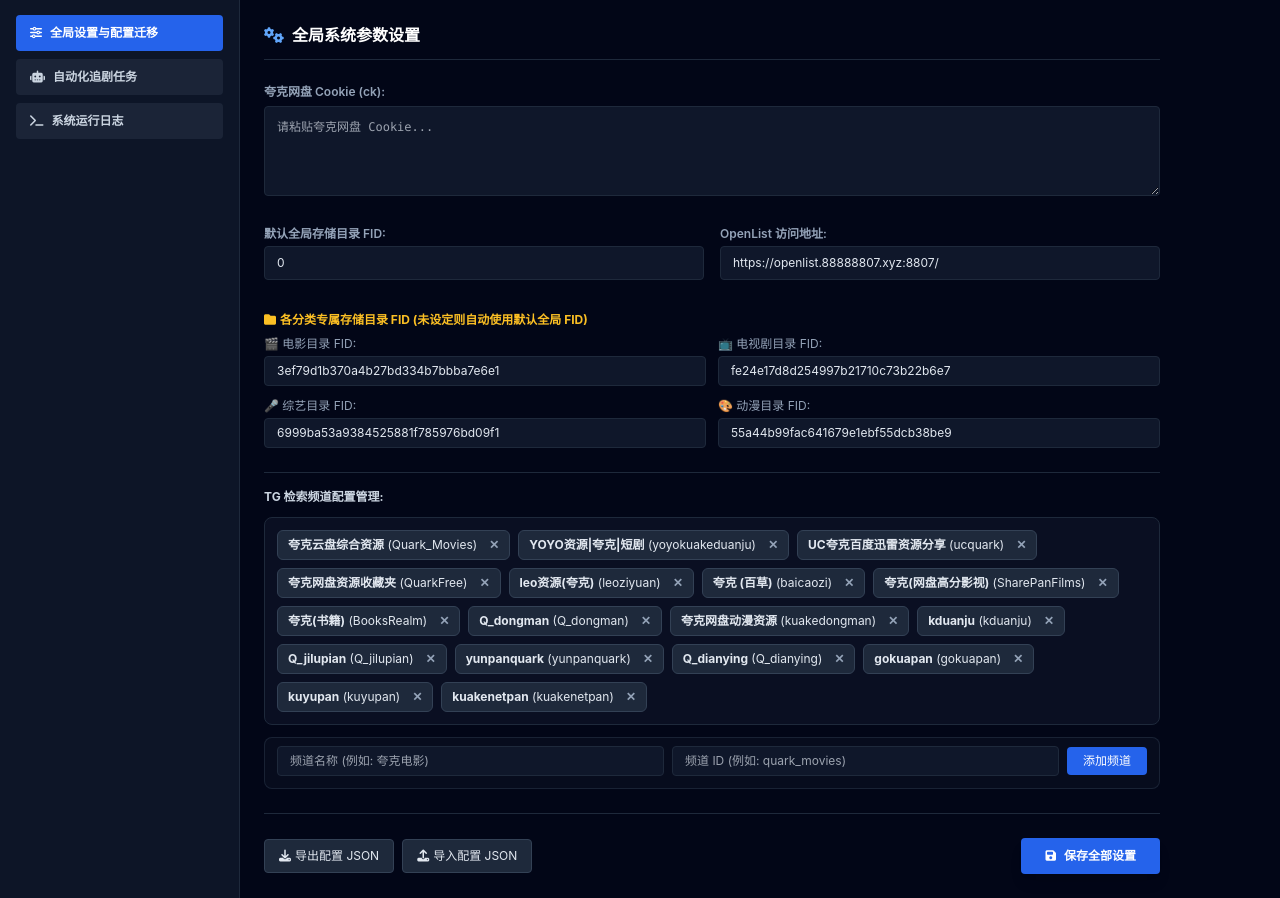
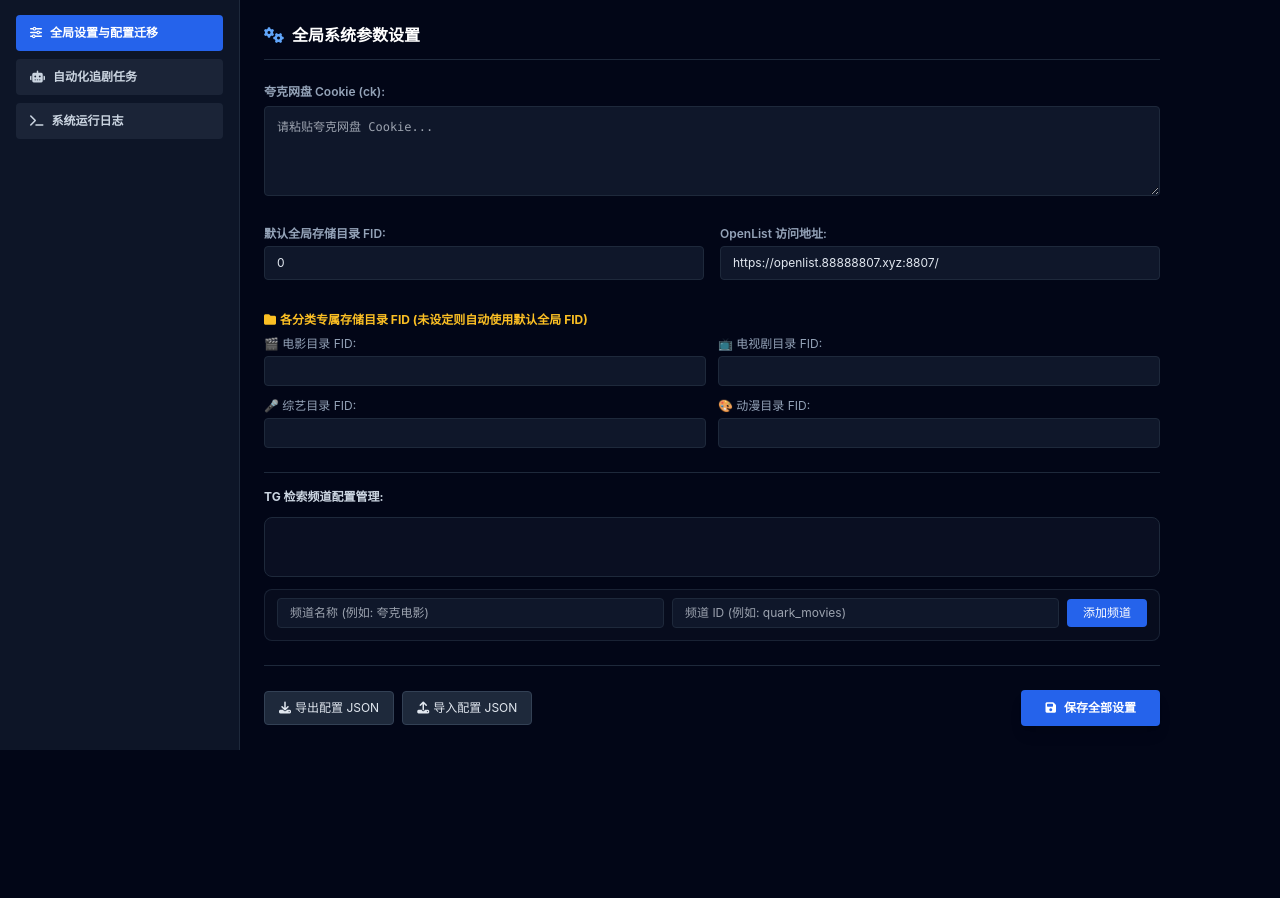
Before and after one commit to rinzaki007/DouQuarkHub, a Python web app: template templates/admin.html in a window 1280 px wide. Shown: the part 62-960 px from the top of the page. After the commit the page ends 812 px from the top, so only its background shows below. Run offline with Jinja, Linux system fonts and the light colour scheme; the template is opened without the code that fills it, so the values that code supplies are empty; some libraries are stand-ins or nearby versions.

Commit message:
Update admin.html

```diff
--- a/templates/admin.html
+++ b/templates/admin.html
@@ -12,7 +12,6 @@
             color: #f8fafc;
             font-family: -apple-system, BlinkMacSystemFont, "Segoe UI", Roboto, "Helvetica Neue", Arial, sans-serif;
         }
-        /* 强制日志卡片与控制台自然换行 */
         .log-box-style {
             white-space: pre-wrap !important;
             word-break: break-all !important;
@@ -45,7 +44,7 @@
     <!-- 侧边栏 + 内容区双栏布局 -->
     <div class="flex-1 flex overflow-hidden">
 
-        <!-- 侧边栏菜单 (全功能 3 个标签栏) -->
+        <!-- 侧边栏菜单 -->
         <aside class="w-60 bg-slate-900/90 border-r border-slate-800 p-4 shrink-0 flex flex-col gap-2">
             <button onclick="switchTab('global')" id="tab-btn-global"
                 class="tab-btn w-full text-left bg-blue-600 text-white px-3.5 py-2.5 rounded text-xs font-semibold flex items-center gap-2 transition">
@@ -98,19 +97,19 @@
                     <div class="grid grid-cols-1 md:grid-cols-2 gap-3">
                         <div>
                             <label class="block text-xs text-slate-400 mb-1">🎬 电影目录 FID:</label>
-                            <input type="text" id="fid-movie" value="3ef79d1b370a4b27bd334b7bbba7e6e1" class="w-full bg-slate-900 border border-slate-800 rounded px-3 py-1.5 text-xs text-slate-200">
+                            <input type="text" id="fid-movie" value="" class="w-full bg-slate-900 border border-slate-800 rounded px-3 py-1.5 text-xs text-slate-200">
                         </div>
                         <div>
                             <label class="block text-xs text-slate-400 mb-1">📺 电视剧目录 FID:</label>
-                            <input type="text" id="fid-tv" value="fe24e17d8d254997b21710c73b22b6e7" class="w-full bg-slate-900 border border-slate-800 rounded px-3 py-1.5 text-xs text-slate-200">
+                            <input type="text" id="fid-tv" value="" class="w-full bg-slate-900 border border-slate-800 rounded px-3 py-1.5 text-xs text-slate-200">
                         </div>
                         <div>
                             <label class="block text-xs text-slate-400 mb-1">🎤 综艺目录 FID:</label>
-                            <input type="text" id="fid-show" value="6999ba53a9384525881f785976bd09f1" class="w-full bg-slate-900 border border-slate-800 rounded px-3 py-1.5 text-xs text-slate-200">
+                            <input type="text" id="fid-show" value="" class="w-full bg-slate-900 border border-slate-800 rounded px-3 py-1.5 text-xs text-slate-200">
                         </div>
                         <div>
                             <label class="block text-xs text-slate-400 mb-1">🎨 动漫目录 FID:</label>
-                            <input type="text" id="fid-anime" value="55a44b99fac641679e1ebf55dcb38be9" class="w-full bg-slate-900 border border-slate-800 rounded px-3 py-1.5 text-xs text-slate-200">
+                            <input type="text" id="fid-anime" value="" class="w-full bg-slate-900 border border-slate-800 rounded px-3 py-1.5 text-xs text-slate-200">
                         </div>
                     </div>
                 </div>
@@ -119,7 +118,6 @@
                 <div class="space-y-3 pt-4 border-t border-slate-800">
                     <h3 class="text-xs font-bold text-slate-300">TG 检索频道配置管理:</h3>
 
-                    <!-- 频道卡片容器：用 flex-wrap 自然折行，绝不遮挡底部 -->
                     <div id="tg-channels-container" class="flex flex-wrap gap-2 p-3 bg-slate-900/60 rounded-lg border border-slate-800 min-h-[60px]">
                         <!-- JS 动态渲染 -->
                     </div>
@@ -161,7 +159,6 @@
                     </button>
                 </div>
 
-                <!-- 订阅任务表格 -->
                 <div class="bg-slate-900 border border-slate-800 rounded-lg overflow-hidden">
                     <table class="w-full text-left text-xs text-slate-300">
                         <thead class="bg-slate-800/80 text-slate-400 uppercase font-semibold border-b border-slate-700/60">
@@ -187,15 +184,17 @@
                         <i class="fa-solid fa-terminal text-emerald-400"></i> 后台系统实时控制台日志
                     </h2>
                     <div class="flex gap-2">
+                        <button onclick="fetchAdminLogs()" class="bg-slate-800 hover:bg-slate-700 text-slate-200 text-xs px-3 py-1.5 rounded border border-slate-700 flex items-center gap-1">
+                            <i class="fa-solid fa-arrows-rotate"></i> 手动刷新
+                        </button>
                         <button onclick="clearAdminLogs()" class="bg-slate-800 hover:bg-slate-700 text-slate-300 text-xs px-3 py-1.5 rounded border border-slate-700">
-                            清空控制台
+                            清空本地视图
                         </button>
                     </div>
                 </div>
 
-                <!-- 控制台日志文本框 -->
                 <div id="admin-log-box" class="bg-slate-950 border border-slate-800 rounded-lg p-4 h-[550px] overflow-y-auto log-box-style text-xs text-sky-400 font-mono shadow-inner">
-                    [System] 日志控制台就绪，正在监听后台数据通道...\n
+                    正在连接系统日志服务...
                 </div>
             </div>
 
@@ -203,32 +202,43 @@
     </div>
 
     <script>
-        let tgChannels = [
-            { name: '夸克云盘综合资源', id: 'Quark_Movies' },
-            { name: 'YOYO资源|夸克|短剧', id: 'yoyokuakeduanju' },
-            { name: 'UC夸克百度迅雷资源分享', id: 'ucquark' },
-            { name: '夸克网盘资源收藏夹', id: 'QuarkFree' },
-            { name: 'leo资源(夸克)', id: 'leoziyuan' },
-            { name: '夸克 (百草)', id: 'baicaozi' },
-            { name: '夸克(网盘高分影视)', id: 'SharePanFilms' },
-            { name: '夸克(书籍)', id: 'BooksRealm' },
-            { name: 'Q_dongman', id: 'Q_dongman' },
-            { name: '夸克网盘动漫资源', id: 'kuakedongman' },
-            { name: 'kduanju', id: 'kduanju' },
-            { name: 'Q_jilupian', id: 'Q_jilupian' },
-            { name: 'yunpanquark', id: 'yunpanquark' },
-            { name: 'Q_dianying', id: 'Q_dianying' },
-            { name: 'gokuapan', id: 'gokuapan' },
-            { name: 'kuyupan', id: 'kuyupan' },
-            { name: 'kuakenetpan', id: 'kuakenetpan' }
-        ];
+        let tgChannels = [];
+        let logPollTimer = null;
 
         document.addEventListener("DOMContentLoaded", () => {
-            renderTGChannels();
-            loadSubscriptions();
+            loadConfigFromBackend();
         });
 
-        // 🎯 核心功能：侧边栏 3 大面板无缝切换
+        // 🎯 核心修复 1：页面加载时向后端请求已保存的 Cookie、FID、OpenList 及频道
+        async function loadConfigFromBackend() {
+            try {
+                const resp = await fetch('/api/config');
+                const res = await resp.json();
+                if (res.success && res.config) {
+                    const cfg = res.config;
+                    document.getElementById('quark-cookie').value = cfg.quark_cookie || '';
+                    document.getElementById('fid-default').value = cfg.default_fid || '0';
+                    document.getElementById('openlist-url').value = cfg.openlist_url || 'https://openlist.88888807.xyz:8807/';
+
+                    const catFids = cfg.category_fids || {};
+                    document.getElementById('fid-movie').value = catFids['电影'] || '3ef79d1b370a4b27bd334b7bbba7e6e1';
+                    document.getElementById('fid-tv').value = catFids['电视剧'] || 'fe24e17d8d254997b21710c73b22b6e7';
+                    document.getElementById('fid-show').value = catFids['综艺'] || '6999ba53a9384525881f785976bd09f1';
+                    document.getElementById('fid-anime').value = catFids['动漫'] || '55a44b99fac641679e1ebf55dcb38be9';
+
+                    tgChannels = cfg.channels || [];
+                    renderTGChannels();
+
+                    if (cfg.quark_cookie) {
+                        localStorage.setItem('quark_cookie', cfg.quark_cookie);
+                    }
+                }
+            } catch (err) {
+                console.error("加载全局配置失败:", err);
+            }
+        }
+
+        // 切换 Tab 并自动开启日志 3 秒轮询
         function switchTab(tabName) {
             document.querySelectorAll('.tab-btn').forEach(btn => {
                 btn.className = "tab-btn w-full text-left bg-slate-800/80 hover:bg-slate-700 text-slate-300 px-3.5 py-2.5 rounded text-xs font-semibold flex items-center gap-2 transition";
@@ -247,12 +257,19 @@
                 activePanel.classList.remove('hidden');
             }
 
+            if (logPollTimer) {
+                clearInterval(logPollTimer);
+                logPollTimer = null;
+            }
+
             if (tabName === 'auto') {
                 loadSubscriptions();
+            } else if (tabName === 'logs') {
+                fetchAdminLogs();
+                logPollTimer = setInterval(fetchAdminLogs, 3000); // 开启日志实时轮询
             }
         }
 
-        // 渲染频道列表
         function renderTGChannels() {
             const container = document.getElementById('tg-channels-container');
             container.innerHTML = '';
@@ -260,7 +277,7 @@
                 const badge = document.createElement('div');
                 badge.className = "bg-slate-800 border border-slate-700 rounded-md px-2.5 py-1.5 flex items-center gap-2 text-xs text-slate-200 shrink-0";
                 badge.innerHTML = `
-                    <span><strong>${ch.name}</strong> (${ch.id})</span>
+                    <span><strong>${ch.name || ch.id}</strong> (${ch.id})</span>
                     <button onclick="removeTGChannel(${idx})" class="text-slate-400 hover:text-rose-400 font-bold ml-1">✕</button>
                 `;
                 container.appendChild(badge);
@@ -282,7 +299,6 @@
             renderTGChannels();
         }
 
-        // 自动化追剧：拉取列表并渲染表格
         async function loadSubscriptions() {
             const tbody = document.getElementById('sub-table-body');
             tbody.innerHTML = '<tr><td colspan="5" class="px-4 py-4 text-center text-slate-500">正在加载追剧列表...</td></tr>';
@@ -316,7 +332,6 @@
         }
 
         async function runSubNow(subId) {
-            appendAdminLog(`[系统] 手动触发自动化追剧任务 ID: ${subId}`);
             try {
                 const resp = await fetch('/api/subscriptions/run-now', {
                     method: 'POST',
@@ -341,31 +356,75 @@
             }
         }
 
-        function appendAdminLog(text) {
-            const logBox = document.getElementById('admin-log-box');
-            logBox.innerText += text + '\n';
-            logBox.scrollTop = logBox.scrollHeight;
+        // 🎯 核心修复 2：实时拉取系统控制台日志
+        async function fetchAdminLogs() {
+            try {
+                const resp = await fetch('/api/admin/logs');
+                const res = await resp.json();
+                if (res.success && res.logs) {
+                    const logBox = document.getElementById('admin-log-box');
+                    logBox.innerText = res.logs.join('\n');
+                    logBox.scrollTop = logBox.scrollHeight;
+                }
+            } catch (err) {
+                console.error("拉取后台日志失败:", err);
+            }
         }
 
         function clearAdminLogs() {
-            document.getElementById('admin-log-box').innerText = '[System] 已清空控制台日志。\n';
+            document.getElementById('admin-log-box').innerText = '[System] 已清空本地视图日志。\n';
         }
 
+        // 🎯 核心修复 3：保存时把全局 Cookie、FID、OpenList URL 一并打包保存
         async function saveAllSettings() {
+            const cookieVal = document.getElementById('quark-cookie').value.trim();
+            const payload = {
+                quark_cookie: cookieVal,
+                default_fid: document.getElementById('fid-default').value.trim(),
+                openlist_url: document.getElementById('openlist-url').value.trim(),
+                category_fids: {
+                    '电影': document.getElementById('fid-movie').value.trim(),
+                    '电视剧': document.getElementById('fid-tv').value.trim(),
+                    '综艺': document.getElementById('fid-show').value.trim(),
+                    '动漫': document.getElementById('fid-anime').value.trim()
+                },
+                channels: tgChannels
+            };
+
             try {
-                await fetch('/api/channels', {
+                const resp = await fetch('/api/config', {
                     method: 'POST',
                     headers: {'Content-Type': 'application/json'},
-                    body: JSON.stringify({ channels: tgChannels })
+                    body: JSON.stringify(payload)
                 });
-                alert('设置保存成功！');
+                const res = await resp.json();
+                if (res.success) {
+                    if (cookieVal) {
+                        localStorage.setItem('quark_cookie', cookieVal);
+                    }
+                    alert('全部设置保存成功并已持久化到磁盘！');
+                } else {
+                    alert('保存配置失败: ' + res.message);
+                }
             } catch (e) {
                 alert('保存设置异常: ' + e.message);
             }
         }
 
         function exportConfig() {
-            const dataStr = "data:text/json;charset=utf-8," + encodeURIComponent(JSON.stringify({ channels: tgChannels }, null, 2));
+            const payload = {
+                quark_cookie: document.getElementById('quark-cookie').value.trim(),
+                default_fid: document.getElementById('fid-default').value.trim(),
+                openlist_url: document.getElementById('openlist-url').value.trim(),
+                category_fids: {
+                    '电影': document.getElementById('fid-movie').value.trim(),
+                    '电视剧': document.getElementById('fid-tv').value.trim(),
+                    '综艺': document.getElementById('fid-show').value.trim(),
+                    '动漫': document.getElementById('fid-anime').value.trim()
+                },
+                channels: tgChannels
+            };
+            const dataStr = "data:text/json;charset=utf-8," + encodeURIComponent(JSON.stringify(payload, null, 2));
             const downloadAnchor = document.createElement('a');
             downloadAnchor.setAttribute("href", dataStr);
             downloadAnchor.setAttribute("download", "moviesync_config.json");
@@ -384,11 +443,22 @@
                 reader.readAsText(file, 'UTF-8');
                 reader.onload = readerEvent => {
                     try {
-                        const content = JSON.parse(readerEvent.target.result);
-                        if (content.channels) {
-                            tgChannels = content.channels;
-                            renderTGChannels();
-                            alert('配置成功导入！');
+                        const cfg = JSON.parse(readerEvent.target.result);
+                        if (cfg) {
+                            if (cfg.quark_cookie) document.getElementById('quark-cookie').value = cfg.quark_cookie;
+                            if (cfg.default_fid) document.getElementById('fid-default').value = cfg.default_fid;
+                            if (cfg.openlist_url) document.getElementById('openlist-url').value = cfg.openlist_url;
+                            if (cfg.category_fids) {
+                                document.getElementById('fid-movie').value = cfg.category_fids['电影'] || '';
+                                document.getElementById('fid-tv').value = cfg.category_fids['电视剧'] || '';
+                                document.getElementById('fid-show').value = cfg.category_fids['综艺'] || '';
+                                document.getElementById('fid-anime').value = cfg.category_fids['动漫'] || '';
+                            }
+                            if (cfg.channels) {
+                                tgChannels = cfg.channels;
+                                renderTGChannels();
+                            }
+                            alert('配置成功导入！请点击右下角【保存全部设置】。');
                         }
                     } catch (err) {
                         alert('读取配置文件失败: JSON 格式非法');
```
